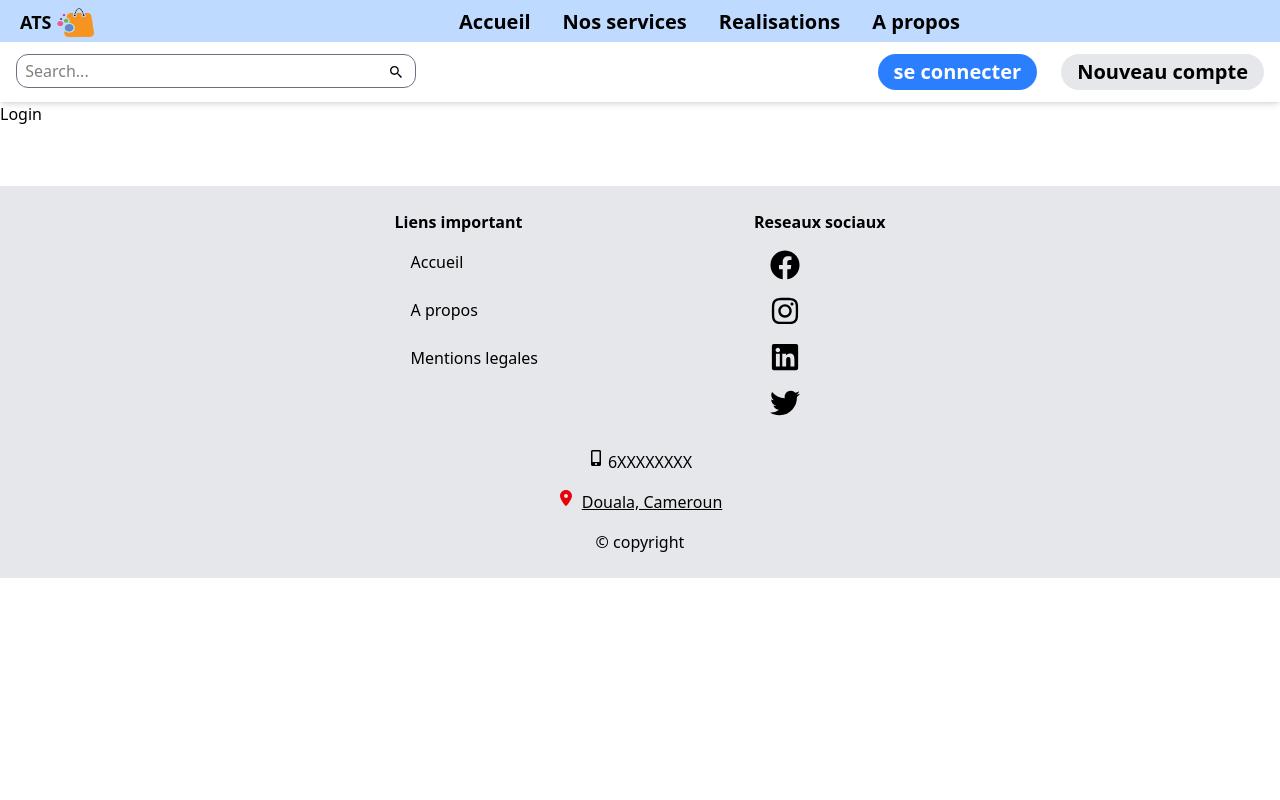
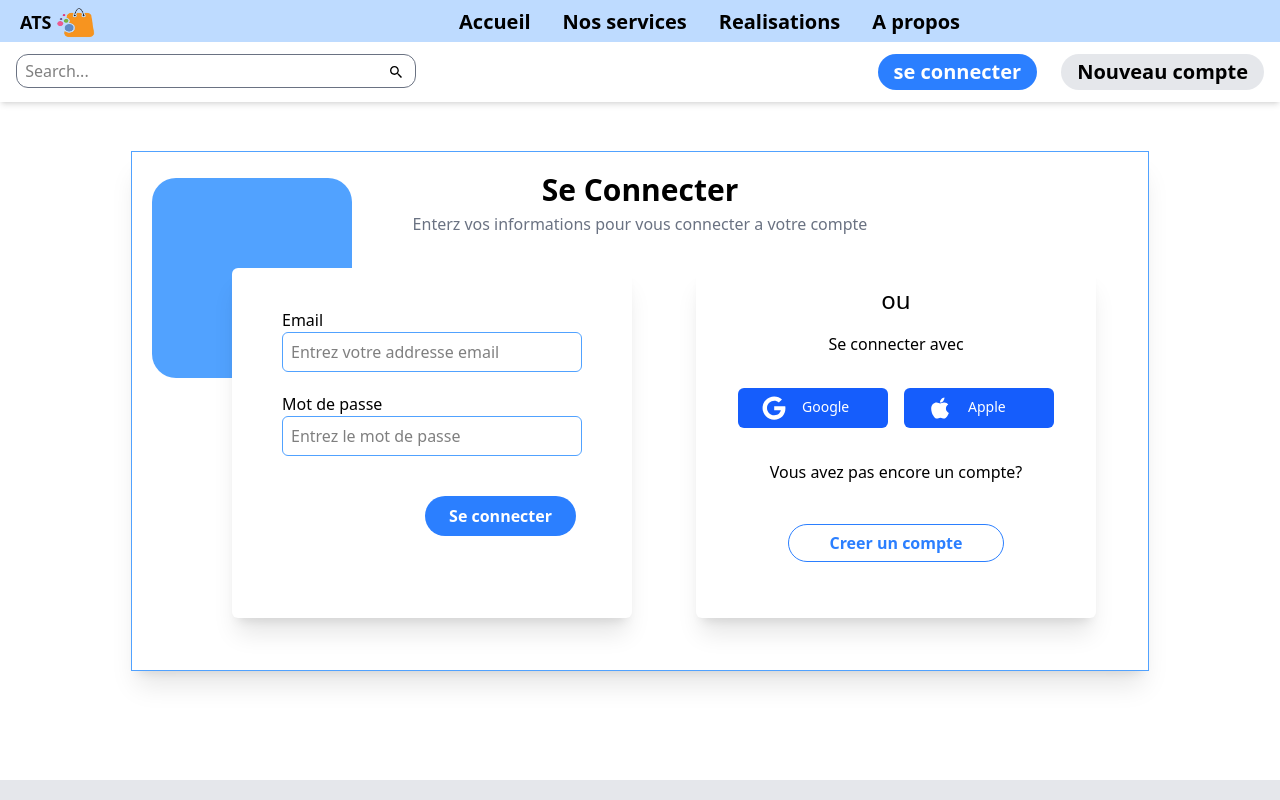
Before and after one commit to AfricanTechSolutions/site-web-ATS-Frontend-, a React (Vite) app in the folder site-web-ATS-Frontend/: page /login in a window 1280 px wide. Shown: the top 800 px of the page. Built offline with nearby package versions, Linux system fonts and the light colour scheme.

Commit message:
Creation de la page de connexion et d'enregistrement

```diff
--- a/site-web-ATS-Frontend/src/components/Formulaires/Login.jsx
+++ b/site-web-ATS-Frontend/src/components/Formulaires/Login.jsx
@@ -1,8 +1,78 @@
 import React from 'react'
+import { FaApple, FaGoogle } from 'react-icons/fa';
+import { useNavigate } from 'react-router-dom';
+
 
 const Login = () => {
+  const navigate = useNavigate();
+
   return (
-    <div>Login</div>
+    <div className='h-full w-full flex justify-center'>
+      <div className='md:m-10 p-5 shadow-xl sm:m-10 m-6 bg-white lg:m-[50px] relative z-0
+                     outline outline-blue-400
+                      sm:w-max object-cover '>
+        {/* Background design */}
+        <div className='bg-blue-400 w-50 h-50 absolute z-1 rounded-3xl top-1/14 md:top-1/20'>
+        </div>
+
+        {/* Header section */}
+        <div className='text-center flex flex-col relative gap-1 z-10'>
+        <h1 className='text-3xl font-bold'>
+          Se Connecter</h1>
+          <p className='font-light text-gray-500'>Enterz vos informations pour vous connecter a votre compte</p>
+        </div>
+        {/* Body section */}
+        <div className='flex gap-10 sm:gap-4 flex-wrap lg:flex-row sm:flex-col relative z-10 ml-12'>
+          {/* login with email */}
+          <div className='shadow-xl m-8 md:w-[400px] w-[300px] bg-white rounded-md sm:mr-4 py-10'>
+            <form  method='POST' className='flex flex-col items-center gap-5 '>
+               <div className='flex flex-col'>
+                <label htmlFor="Email">Email</label>
+                <input type="email" id='Email' placeholder="Entrez votre addresse email"
+                  className='md:w-[300px] sm:w-max border border-blue-400 h-10 rounded-md p-2 focus:outline-blue-500' />
+              </div>
+              <div className='flex flex-col'>
+                <label htmlFor="password">Mot de passe</label>
+                <input type="password" id='password' placeholder="Entrez le mot de passe"
+                  className='md:w-[300px] sm:w-max border border-blue-400 h-10 rounded-md p-2 focus:outline-blue-500' />
+              </div>
+            <button type='submit' disabled
+              className='bg-blue-500 text-white font-semibold py-2 px-6 self-end rounded-full mt-5 mr-14 hover:bg-blue-700 hover:scale-105 duration-200 hover:cursor-pointer'
+              >Se connecter</button>
+            </form>
+          </div>
+          {/* Login with Google/Apple */}
+          <div className='shadow-xl md:m-8 m-4 md:w-[400px] w-[300px]  bg-white rounded-md sm:mr-4 flex flex-col items-center p-4 gap-8'>
+            <div className='text-center'>
+            <h1 className='text-2xl mb-4'>ou </h1>
+            <h1 className='font-light'>Se connecter avec</h1>
+            </div>
+            <div className='flex gap-4'>
+              <button className='bg-blue-600 text-white flex gap-4 px-6 py-2 rounded-md w-max md:w-[150px] hover:bg-blue-700 hover:cursor-pointer duration-200'>
+                  <FaGoogle className='text-2xl'
+                  />
+                   <p className='font-extralight text-[14px] '
+                  >Google</p>
+              </button>
+              <button className='bg-blue-600 text-white flex gap-4 px-6 py-2 rounded-md w-max md:w-[150px] hover:bg-blue-700 hover:cursor-pointer duration-200'>
+                  <FaApple className='text-2xl'
+                  />
+                   <p className='font-extralight text-[14px] '
+                  >Apple</p>
+              </button>
+            </div>
+            <div className='text-center'>
+            <h1>Vous avez pas encore un compte? </h1>
+            <button onClick={() => {navigate('/register')}}
+            className='border  m-10 bg-white text-blue-500 font-semibold py-1.5 px-10 rounded-full hover:bg-blue-500 hover:text-white hover:scale-105 duration-200 hover:cursor-pointer'
+            >Creer un compte</button>
+            </div>
+          </div>
+
+        </div>
+       {/* <div className='bg-blue-400 w-50 h-50 absolute z-1 rounded-3xl bottom-1/90 right-1/40 m-4'></div>*/}
+      </div>
+    </div>
   )
 }
 
--- a/site-web-ATS-Frontend/src/components/Formulaires/Register.jsx
+++ b/site-web-ATS-Frontend/src/components/Formulaires/Register.jsx
@@ -1,17 +1,87 @@
 import React from 'react'
+import { FaApple, FaGoogle } from 'react-icons/fa';
+import { useNavigate } from 'react-router-dom';
 
-const Register = () => {
+const InputList = [
+  {id: '1', name: "Nom *", holder: "Entrez votre nom"},
+  {id: '2', name: "Email *", holder: "Entrez votre addresse email"},
+  {id: '3', name: "Mot de passe *", holder: "Entrez votre mot de passe"},
+  {id: '4', name: "Confirmez le mot de passe *", holder: "Entrez votre mot de passe"},
+];
+
+const Login = () => {
+  const navigate = useNavigate();
   return (
-    <div className='h-full w-full'>
-      <div className='md:m-25 p-5 shadow-md sm:m-10 m-10 '>
-        <div className='text-center flex flex-col'>
+    <div className='h-full w-full flex justify-center'>
+      <div className='md:m-10 p-5 shadow-xl sm:m-10 m-6 bg-white lg:m-[50px] relative z-0
+                     outline outline-blue-400
+                      sm:w-max object-cover '>
+        {/* Background design */}
+        <div className='bg-blue-400 w-50 h-50 absolute z-1 rounded-3xl top-1/14 md:top-1/20'>
+        </div>
+
+        {/* Header section */}
+        <div className='text-center flex flex-col relative gap-1 z-10'>
         <h1 className='text-3xl font-bold'>
           Creer un Compte</h1>
           <p className='font-light text-gray-500'>Restez ajour et beneficiez des reduction en vous enregistrant</p>
         </div>
+        {/* Body section */}
+        <div className='flex gap-10 sm:gap-4 flex-wrap lg:flex-row sm:flex-col relative z-10 ml-12'>
+          {/* Signin with email */}
+          <div className='shadow-xl m-8 md:w-[400px] w-[300px] bg-white rounded-md sm:mr-4 py-2'>
+            <form  method='POST' className='flex flex-col items-center gap-5 '>
+            {
+              InputList.map((data) => (
+
+                  <div key={data.id} className='flex flex-col'>
+                  <label htmlFor={data.name}
+                  >
+                    {data.name}
+                  </label>
+                  {data.id == 3 || data.id == 4 ? <input type="password" id={data.name} placeholder={data.holder} className='md:w-[300px] sm:w-max border border-blue-400 h-10 rounded-md p-2 focus:outline-blue-500' /> : data.id==1 ? <input className='md:w-[300px] sm:w-max border border-blue-400 h-10 rounded-md p-2 focus:outline-blue-500' type="text" id={data.name} placeholder={data.holder}/> : <input className='md:w-[300px] sm:w-max border border-blue-400 h-10 rounded-md p-2 focus:outline-blue-500' type="email" id={data.name} placeholder={data.holder}/> }
+                </div>
+
+              ))
+            }
+            <button type='submit' disabled
+              className='bg-blue-500 text-white font-semibold py-2 px-6 self-end rounded-full mr-7 hover:bg-blue-700 hover:scale-105 duration-200 hover:cursor-pointer'
+              >S'enregistrer</button>
+            </form>
+          </div>
+          {/* Signin with Google/Apple */}
+          <div className='shadow-xl md:m-8 m-4 md:w-[400px] w-[300px]  bg-white rounded-md sm:mr-4 flex flex-col items-center p-4 gap-8'>
+            <div className='text-center'>
+            <h1 className='text-2xl mb-4'>ou </h1>
+            <h1 className='font-light'>S'enregistrer avec</h1>
+            </div>
+            <div className='flex gap-4'>
+              <button className='bg-blue-600 text-white flex gap-4 px-6 py-2 rounded-md w-max md:w-[150px] hover:bg-blue-700 hover:cursor-pointer duration-200'>
+                  <FaGoogle className='text-2xl'
+                  />
+                   <p className='font-extralight text-[14px] '
+                  >Google</p>
+              </button>
+              <button className='bg-blue-600 text-white flex gap-4 px-6 py-2 rounded-md w-max md:w-[150px] hover:bg-blue-700 hover:cursor-pointer duration-200'>
+                  <FaApple className='text-2xl'
+                  />
+                   <p className='font-extralight text-[14px] '
+                  >Apple</p>
+              </button>
+            </div>
+            <div className='text-center'>
+            <h1>Vous avez deja un compte? </h1>
+            <button onClick={() => {navigate('/login')}}
+            className='border  m-10 bg-white text-blue-500 font-semibold py-1.5 px-10 rounded-full hover:bg-blue-500 hover:text-white hover:scale-105 duration-200 hover:cursor-pointer'
+            >Se connecter</button>
+            </div>
+          </div>
+
+        </div>
+       {/* <div className='bg-blue-400 w-50 h-50 absolute z-1 rounded-3xl bottom-1/90 right-1/40 m-4'></div>*/}
       </div>
     </div>
   )
 }
 
-export default Register
+export default Login
```
Also changed, not shown: site-web-ATS-Frontend/src/MesRoutes.jsx (line endings or trailing spaces).
